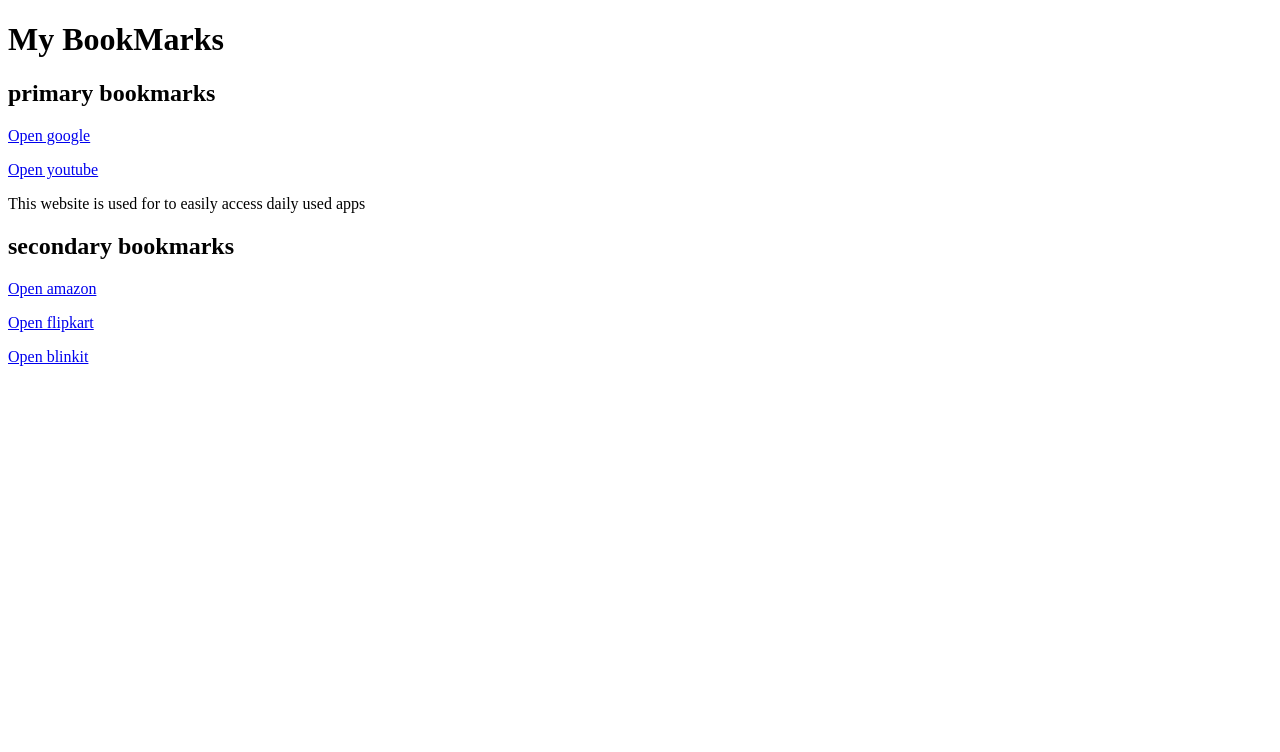
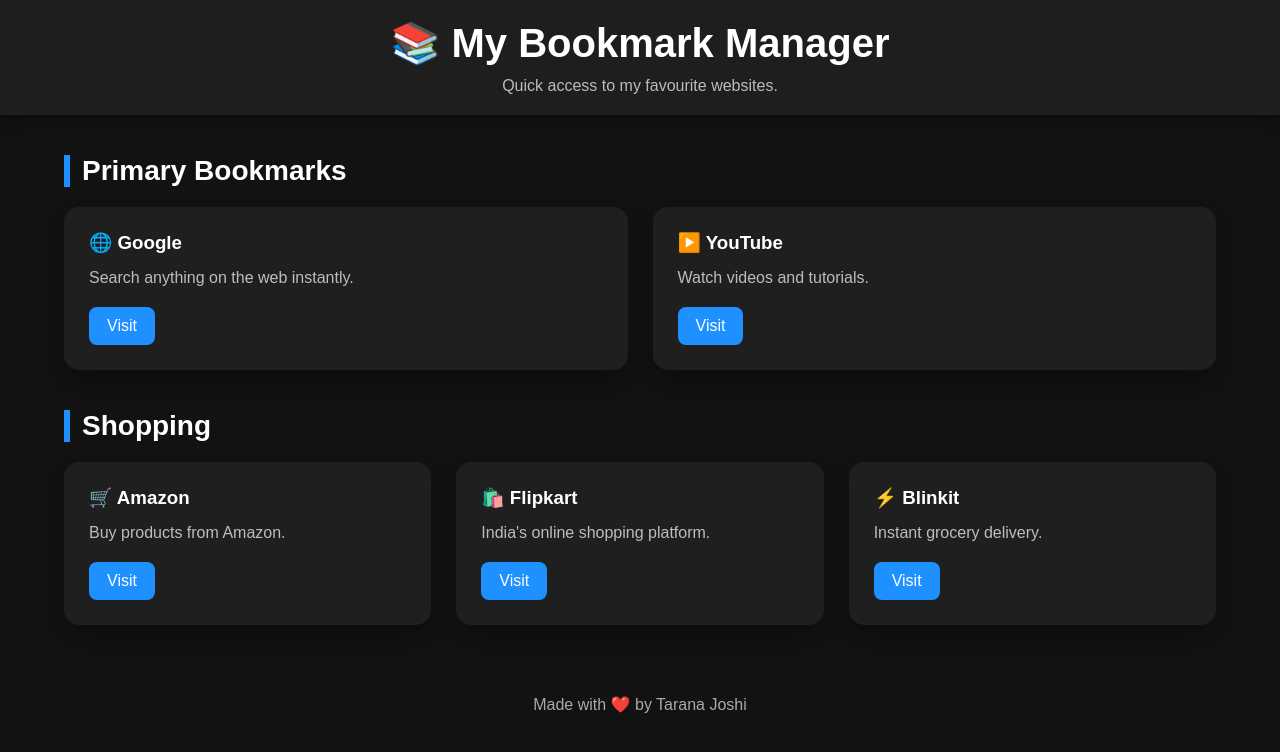
Before and after one commit to joshitarana2621/my-first-basic-website, a plain HTML site: page index.html in a window 1280 px wide. Drawn offline with Linux system fonts and the light colour scheme.

Commit message:
Update index.html

```diff
--- a/index.html
+++ b/index.html
@@ -1,27 +1,170 @@
 <!DOCTYPE html>
 <html lang="en">
 <head>
-    <meta charset="UTF-8">
-    <meta name="viewport" content="width=device-width, initial-scale=1.0">
-    <title>Bookmark manager-tarana</title>
+<meta charset="UTF-8">
+<meta name="viewport" content="width=device-width, initial-scale=1.0">
+
+<title>My Bookmark Manager</title>
+
+<style>
+
+*{
+    margin:0;
+    padding:0;
+    box-sizing:border-box;
+    font-family:Arial, Helvetica, sans-serif;
+}
+
+body{
+    background:#121212;
+    color:white;
+}
+
+header{
+    background:#1e1e1e;
+    padding:20px;
+    text-align:center;
+    box-shadow:0 5px 15px rgba(0,0,0,.4);
+}
+
+header h1{
+    font-size:40px;
+}
+
+header p{
+    margin-top:10px;
+    color:#bbb;
+}
+
+.container{
+    width:90%;
+    margin:40px auto;
+}
+
+.section-title{
+    margin-bottom:20px;
+    font-size:28px;
+    border-left:6px solid dodgerblue;
+    padding-left:12px;
+}
+
+.grid{
+    display:grid;
+    grid-template-columns:repeat(auto-fit,minmax(250px,1fr));
+    gap:25px;
+}
+
+.card{
+    background:#1f1f1f;
+    padding:25px;
+    border-radius:15px;
+    transition:.3s;
+    box-shadow:0 10px 20px rgba(0,0,0,.3);
+}
+
+.card:hover{
+    transform:translateY(-8px);
+    box-shadow:0 15px 30px rgba(0,0,0,.5);
+}
+
+.card h3{
+    margin-bottom:15px;
+}
+
+.card p{
+    color:#bdbdbd;
+    margin-bottom:20px;
+}
+
+.card a{
+    display:inline-block;
+    text-decoration:none;
+    background:dodgerblue;
+    color:white;
+    padding:10px 18px;
+    border-radius:8px;
+    transition:.3s;
+}
+
+.card a:hover{
+    background:#0b63ce;
+}
+
+footer{
+    text-align:center;
+    padding:30px;
+    color:#aaa;
+}
+
+</style>
+
 </head>
+
 <body>
-    <h1>My BookMarks</h1>
-    <h2>primary bookmarks</h2>
-    <p><a target ="_blank" href="https://www.google.com">Open google </a> </p>
-    <p><a target ="_blank" href="https://www.youtube.com">Open youtube </a></p>
-    <p>This website is used for to easily access daily used apps</p>
 
-    <h2>secondary bookmarks</h2>
-    <p><a target ="_blank" href="https://www.amazon.com">Open amazon </a></p>
-    <p><a target ="_blank" href="https://www.flipkart.com">Open flipkart </a></p>
-    <p><a target ="_blank" href="https://www.blinkit.com">Open blinkit </a></p>
+<header>
 
+<h1>📚 My Bookmark Manager</h1>
 
+<p>Quick access to my favourite websites.</p>
 
+</header>
 
+<div class="container">
 
+<h2 class="section-title">Primary Bookmarks</h2>
 
+<div class="grid">
+
+<div class="card">
+<h3>🌐 Google</h3>
+<p>Search anything on the web instantly.</p>
+<a href="https://google.com" target="_blank">Visit</a>
+</div>
+
+<div class="card">
+<h3>▶️ YouTube</h3>
+<p>Watch videos and tutorials.</p>
+<a href="https://youtube.com" target="_blank">Visit</a>
+</div>
+
+</div>
+
+</div>
+
+<div class="container">
+
+<h2 class="section-title">Shopping</h2>
+
+<div class="grid">
+
+<div class="card">
+<h3>🛒 Amazon</h3>
+<p>Buy products from Amazon.</p>
+<a href="https://amazon.com" target="_blank">Visit</a>
+</div>
+
+<div class="card">
+<h3>🛍️ Flipkart</h3>
+<p>India's online shopping platform.</p>
+<a href="https://flipkart.com" target="_blank">Visit</a>
+</div>
+
+<div class="card">
+<h3>⚡ Blinkit</h3>
+<p>Instant grocery delivery.</p>
+<a href="https://blinkit.com" target="_blank">Visit</a>
+</div>
+
+</div>
+
+</div>
+
+<footer>
+
+Made with ❤️ by Tarana Joshi
+
+</footer>
 
 </body>
 </html>
```
